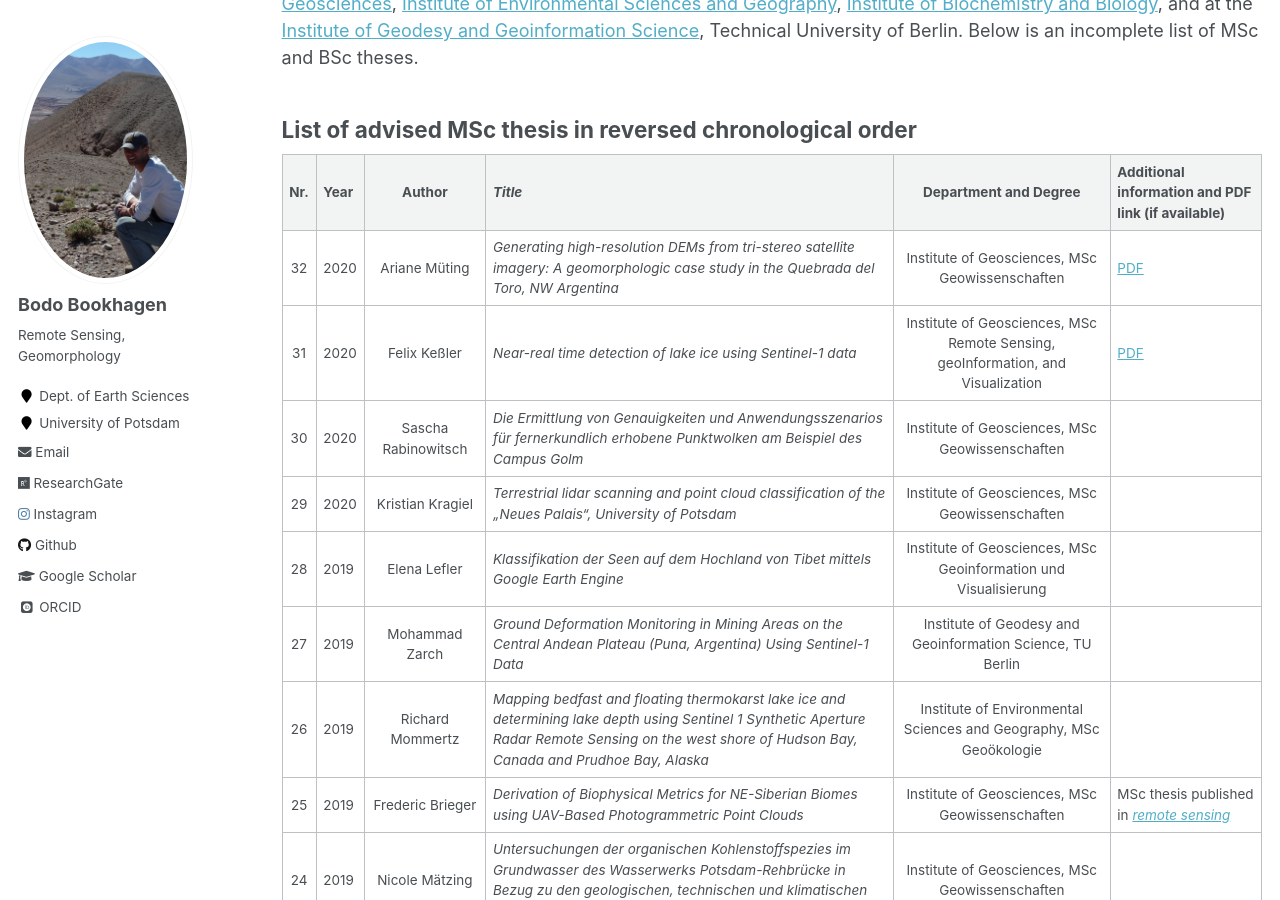
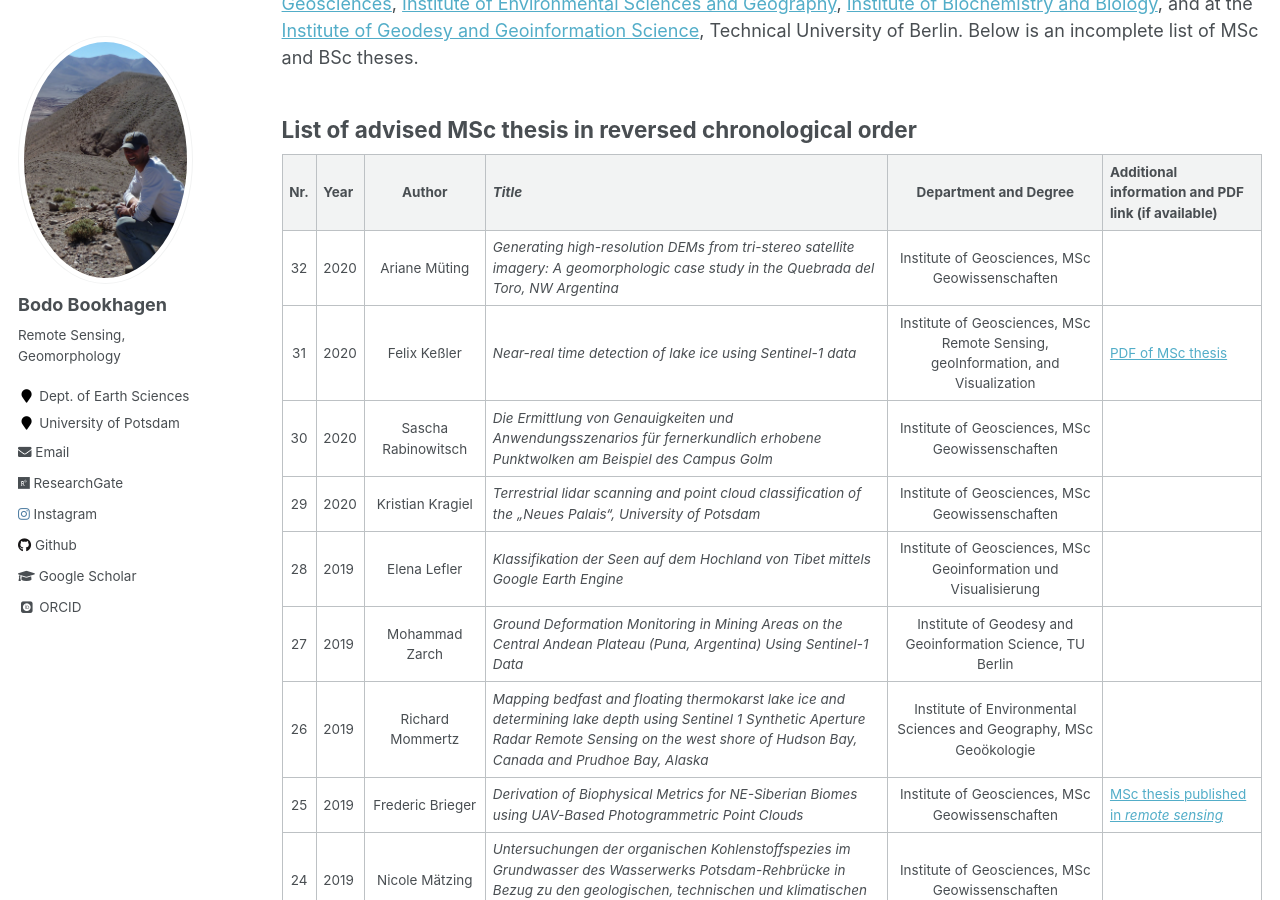
Before and after one commit to BodoBookhagen/BodoBookhagen.github.io, a Jekyll site: the page built from _pages/theses.md, in a window 1280 px wide and 900 px high, scrolled down 405 px. Built offline with Jekyll 4.4.1, drawn with Linux system fonts in a browser that asks for light colours; some web fonts are replaced; some of the changed text lies outside the part shown.

Commit message:
Jul-16 2020

```diff
--- a/_pages/theses.md
+++ b/_pages/theses.md
@@ -16,14 +16,14 @@ There have been several MSc and BSc theses advised in the past years. These were
 
 | Nr. | Year | Author | *Title* | Department and Degree | Additional information and PDF link (if available) |
 |:---:|:----------|:----:|-------|:---:|
-| 32 | 2020 | Ariane Müting | *Generating high-resolution DEMs from tri-stereo satellite imagery: A geomorphologic case study in the Quebrada del Toro, NW Argentina* | Institute of Geosciences, MSc Geowissenschaften | [PDF](http://bodobookhagen.github.io/pdf/ArianeMueting_MSc_lr.pdf) |
-| 31 | 2020 | Felix Keßler | *Near-real time detection of lake ice using Sentinel-1 data* | Institute of Geosciences, MSc Remote Sensing, geoInformation, and Visualization | [PDF](http://bodobookhagen.github.io/pdf/Mastersthesis_FelixKessler.pdf) |
+| 32 | 2020 | Ariane Müting | *Generating high-resolution DEMs from tri-stereo satellite imagery: A geomorphologic case study in the Quebrada del Toro, NW Argentina* | Institute of Geosciences, MSc Geowissenschaften | |
+| 31 | 2020 | Felix Keßler | *Near-real time detection of lake ice using Sentinel-1 data* | Institute of Geosciences, MSc Remote Sensing, geoInformation, and Visualization | [PDF of MSc thesis](http://bodobookhagen.github.io/pdf/Mastersthesis_FelixKessler.pdf) |
 | 30 | 2020 | Sascha Rabinowitsch | *Die Ermittlung von Genauigkeiten und Anwendungsszenarios für fernerkundlich erhobene Punktwolken am Beispiel des Campus Golm* | Institute of Geosciences, MSc Geowissenschaften | |
 | 29 | 2020 | Kristian Kragiel | *Terrestrial lidar scanning and point cloud classification of the „Neues Palais“, University of Potsdam* | Institute of Geosciences, MSc Geowissenschaften | |
 | 28 | 2019 | Elena Lefler | *Klassifikation der Seen auf dem Hochland von Tibet mittels Google Earth Engine* | Institute of Geosciences, MSc Geoinformation und Visualisierung | |
 | 27 | 2019 | Mohammad Zarch | *Ground Deformation Monitoring in Mining Areas on the Central Andean Plateau (Puna, Argentina) Using Sentinel-1 Data* | Institute of Geodesy and Geoinformation Science, TU Berlin | |
 | 26 | 2019 | Richard Mommertz | *Mapping bedfast and floating thermokarst lake ice and determining lake depth using Sentinel 1 Synthetic Aperture Radar Remote Sensing on the west shore of Hudson Bay, Canada and Prudhoe Bay, Alaska* | Institute of Environmental Sciences and Geography, MSc Geoökologie | |
-| 25 | 2019 | Frederic Brieger | *Derivation of Biophysical Metrics for NE-Siberian Biomes using UAV-Based Photogrammetric Point Clouds* | Institute of Geosciences, MSc Geowissenschaften | MSc thesis published in [*remote sensing*](https://www.mdpi.com/2072-4292/11/12/1447) |
+| 25 | 2019 | Frederic Brieger | *Derivation of Biophysical Metrics for NE-Siberian Biomes using UAV-Based Photogrammetric Point Clouds* | Institute of Geosciences, MSc Geowissenschaften | [MSc thesis published in *remote sensing*](https://www.mdpi.com/2072-4292/11/12/1447) |
 | 24 | 2019 | Nicole Mätzing | *Untersuchungen der organischen Kohlenstoffspezies im Grundwasser des Wasserwerks Potsdam-Rehbrücke in Bezug zu den geologischen, technischen und klimatischen Rahmenbedingungen* | Institute of Geosciences, MSc Geowissenschaften | |
 | 23 | 2019 | Steffen Wellegehausen | *Quality assessment of structure from motion point clouds from river pebbles* | Institute of Environmental Sciences and Geography, MSc Geoökologie | |
 | 22 | 2019 | Maximilian Semler | *Kartierung von Bergstürzen und Massenbewegungen in den Nordwestargentinischen Anden mit SAR Kohärenzmessungen* | Institute of Geosciences, MSc Geowissenschaften | |
@@ -38,16 +38,16 @@ There have been several MSc and BSc theses advised in the past years. These were
 | 13 | 2017 | Eike Julius | *Möglichkeiten und Grenzen der objektbasierten Bildanalyse historischer panchromatischer Luftbilder am Beispiel der Abgrenzung urbaner Flächen in Potsdam* | Institute of Geosciences, MSc Geoinformation und Visualisierung | |
 | 12 | 2017 | Fabian Maschler | *Locality-based Clustering of Large Complex Networks for Climate Studies* | Hasso Plattner Institut, University of Potsdam | |
 | 11 | 2017 | Erik Hoffmann | *Migrationsanalyse des Untergrundes mittels zweidimensionaler Kreuzkorrelation der Catamarca-Provinz in NW Argentinien, basierend auf zeitlich varianten Daten differenter Fernerkundungssysteme* | Institute of Geosciences, MSc Geowissenschaften |
-| 10 | 2016 | Markus Nennewitz | *Along strike variation of active fault arrays and their effect on landscape morphology in the northwestern Himalaya* | Institute of Geosciences, MSc Geowissenschaften | [PDF](http://bodobookhagen.github.io/pdf/Nennewitz_landscape_morphology_Himalaya.pdf) MSc thesis published in [*Lithosphere*](https://pubs.geoscienceworld.org/gsa/lithosphere/article/538472/fault-activity-tectonic-segmentation-and) |
+| 10 | 2016 | Markus Nennewitz | *Along strike variation of active fault arrays and their effect on landscape morphology in the northwestern Himalaya* | Institute of Geosciences, MSc Geowissenschaften |  [MSc thesis published in *Lithosphere*](https://pubs.geoscienceworld.org/gsa/lithosphere/article/538472/fault-activity-tectonic-segmentation-and) |
 | 9 | 2016 | Belinda Seig | *Landscape response to alternating wet and dry seasons observed by remotely sensed data in the Chew Bahir basin, Ethiopia* | Institute of Geosciences, MSc Geowissenschaften | |
-| 8 | 2016 | Lisa Victoria Luna | *A glacial chronology and cosmogenic nuclide cross-calibration from the central southern Andean Plateau (Puna, 24S)* | Institute of Geosciences, MSc Geowissenschaften | MSc thesis published in [*Earth and Planetary Science Letters*](https://www.sciencedirect.com/science/article/abs/pii/S0012821X18304400) |
-| 7 | 2016 | Benjamin Purinton | Validation of Digital Elevation Models (DEMs) & Derived Geomorphic Metrics on the Southern Central Andean Plateau* | Institute of Geosciences, MSc Geowissenschaften | [PDF](http://bodobookhagen.github.io/pdf/BP_msc_thesis_final.pdf) MSc thesis published in [*Earth Surface Dynamics*](https://www.earth-surf-dynam.net/5/211/2017/) |
+| 8 | 2016 | Lisa Victoria Luna | *A glacial chronology and cosmogenic nuclide cross-calibration from the central southern Andean Plateau (Puna, 24S)* | Institute of Geosciences, MSc Geowissenschaften |  [MSc thesis published in *Earth and Planetary Science Letters*](https://www.sciencedirect.com/science/article/abs/pii/S0012821X18304400) |
+| 7 | 2016 | Benjamin Purinton | Validation of Digital Elevation Models (DEMs) & Derived Geomorphic Metrics on the Southern Central Andean Plateau* | Institute of Geosciences, MSc Geowissenschaften | [PDF of MSc thesis](http://bodobookhagen.github.io/pdf/BP_msc_thesis_final.pdf) [MSc thesis published in *Earth Surface Dynamics*](https://www.earth-surf-dynam.net/5/211/2017/) |
 | 6 | 2016 | René Böhm | *Untersuchungen der Flussbreite mittels hochauflösender Satelliten- und Luftbilder und Implikationen für die Geologie und Tektonik der NW Argentinischen Anden (Salta Provinz)* | Institute of Geosciences, MSc Geowissenschaften |
 | 5 | 2016 | Heidi Stage | *Kartierung der Gletscherflächen, Schneelinien und Permafrostgebiete in den Zentralanden über die letzten 30 Jahre mittels fernerkundlicher Methoden* | Institute of Geosciences, MSc Geowissenschaften |
-| 4 | 2015 | Alexander Neely | *The Hillslope Signature of Knickpoints Resulting from Stream Capture, Coastal Processes, and Resistant Bedrock on Santa Cruz Island, CA: Insights from and Automated Knickpoint-Selection Algorithm* | Earth Science Department, UC Santa Barbara | MSc thesis published in [*JGR-Earth Surface*](https://doi.org/10.1002/2017JF004250) |
+| 4 | 2015 | Alexander Neely | *The Hillslope Signature of Knickpoints Resulting from Stream Capture, Coastal Processes, and Resistant Bedrock on Santa Cruz Island, CA: Insights from and Automated Knickpoint-Selection Algorithm* | Earth Science Department, UC Santa Barbara | [MSc thesis published in *JGR-Earth Surface*](https://doi.org/10.1002/2017JF004250) |
 | 3 | 2015 | John Potapenko | *High-Resolution LiDAR Pointcloud Data Processing, Computation, and Visualization with Application to Erosion Analysis of the California Channel Islands | Geography Department, UC Santa Barbara | |
-| 2 | 2014 | Taylor Smith | *Glacial Response to Climate Change in the Tien Shan Mountain Range of Central Asia* | Geography Department, UC Santa Barbara | [PDF](http://bodobookhagen.github.io/pdf/TSmith_MSc.pdf) MSc thesis published in [*The Cryosphere*](https://www.the-cryosphere.net/9/1747/2015/) |
-| 1 | 2013 | Maiana Hanshaw | *Glacial Areas, Lakes Areas, and Snowlines from 1975-2012: Status of the Cordillera Vilcanota, Including the Quelccaya Ice Cap, Northern Central Andes, Peru* | Geography Department, UC Santa Barbara | MSc thesis published in [*The Cryosphere*](https://www.the-cryosphere.net/8/359/2014/) |
+| 2 | 2014 | Taylor Smith | *Glacial Response to Climate Change in the Tien Shan Mountain Range of Central Asia* | Geography Department, UC Santa Barbara | [PDF](http://bodobookhagen.github.io/pdf/TSmith_MSc.pdf)  [MSc thesis published in *The Cryosphere*](https://www.the-cryosphere.net/9/1747/2015/) |
+| 1 | 2013 | Maiana Hanshaw | *Glacial Areas, Lakes Areas, and Snowlines from 1975-2012: Status of the Cordillera Vilcanota, Including the Quelccaya Ice Cap, Northern Central Andes, Peru* | Geography Department, UC Santa Barbara | [MSc thesis published in *The Cryosphere*](https://www.the-cryosphere.net/8/359/2014/) |
 
 ## List of advised BSc thesis in reversed chronological order
 
```
